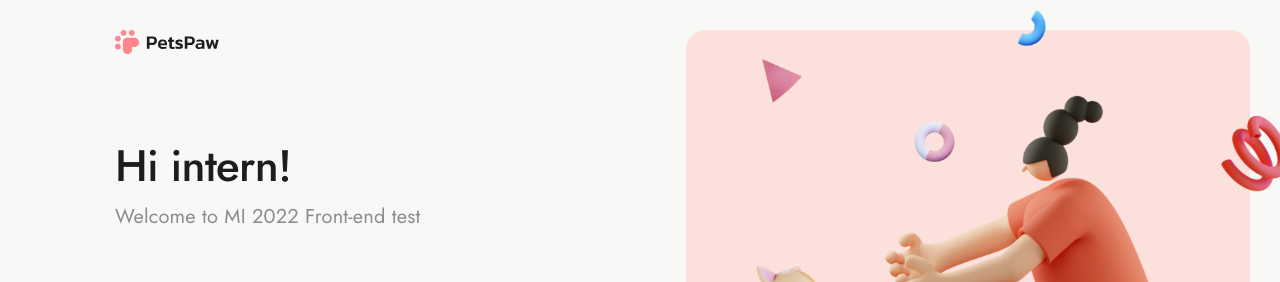
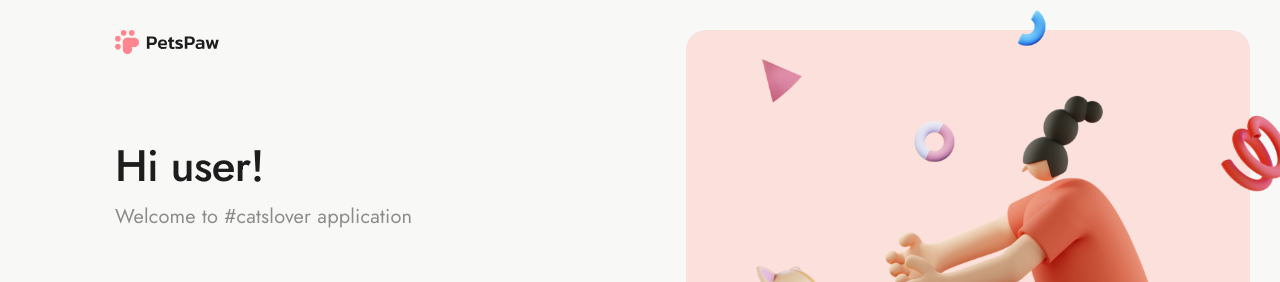
Before and after one commit to tkach1ch1/petspaw, a React (Create React App) app: page / in a window 1280 px wide. Shown: the top 282 px of the page. Built offline with nearby package versions, Linux system fonts and the light colour scheme.

Commit message:
refactor: some changes

```diff
--- a/src/components/Categories.js
+++ b/src/components/Categories.js
@@ -29,10 +29,10 @@ const Categories = () => {
           </Link>
         </Box>
         <Typography variant='h1' mb={'10px'}>
-          Hi intern!
+          Hi user!
         </Typography>
         <Typography color='primary' mb={'60px'} sx={{ fontSize: '20px' }}>
-          Welcome to MI 2022 Front-end test
+          Welcome to #catslover application
         </Typography>
         <Typography mb={'20px'} sx={{ fontSize: '20px', fontWeight: 500 }}>
           Lets start using The Cat API
--- a/src/components/ModalUpload.js
+++ b/src/components/ModalUpload.js
@@ -80,6 +80,7 @@ const ModalUpload = () => {
         setFileURL(URL.createObjectURL(file));
         setFile(file);
       };
+
       reader.readAsArrayBuffer(file);
     });
   }, []);
```
Also changed, not shown: src/components/SearchBar.js (+0 -17 lines).
